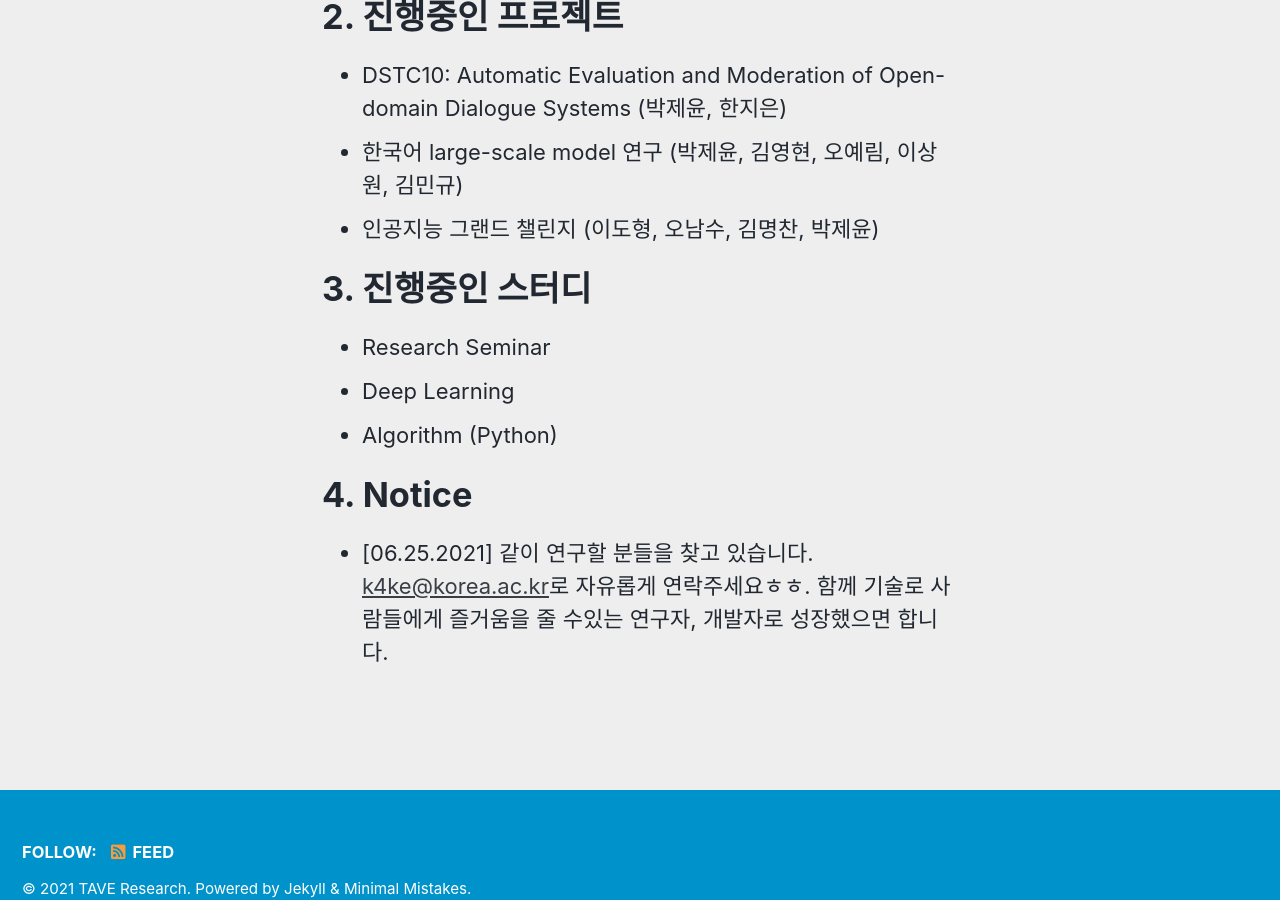
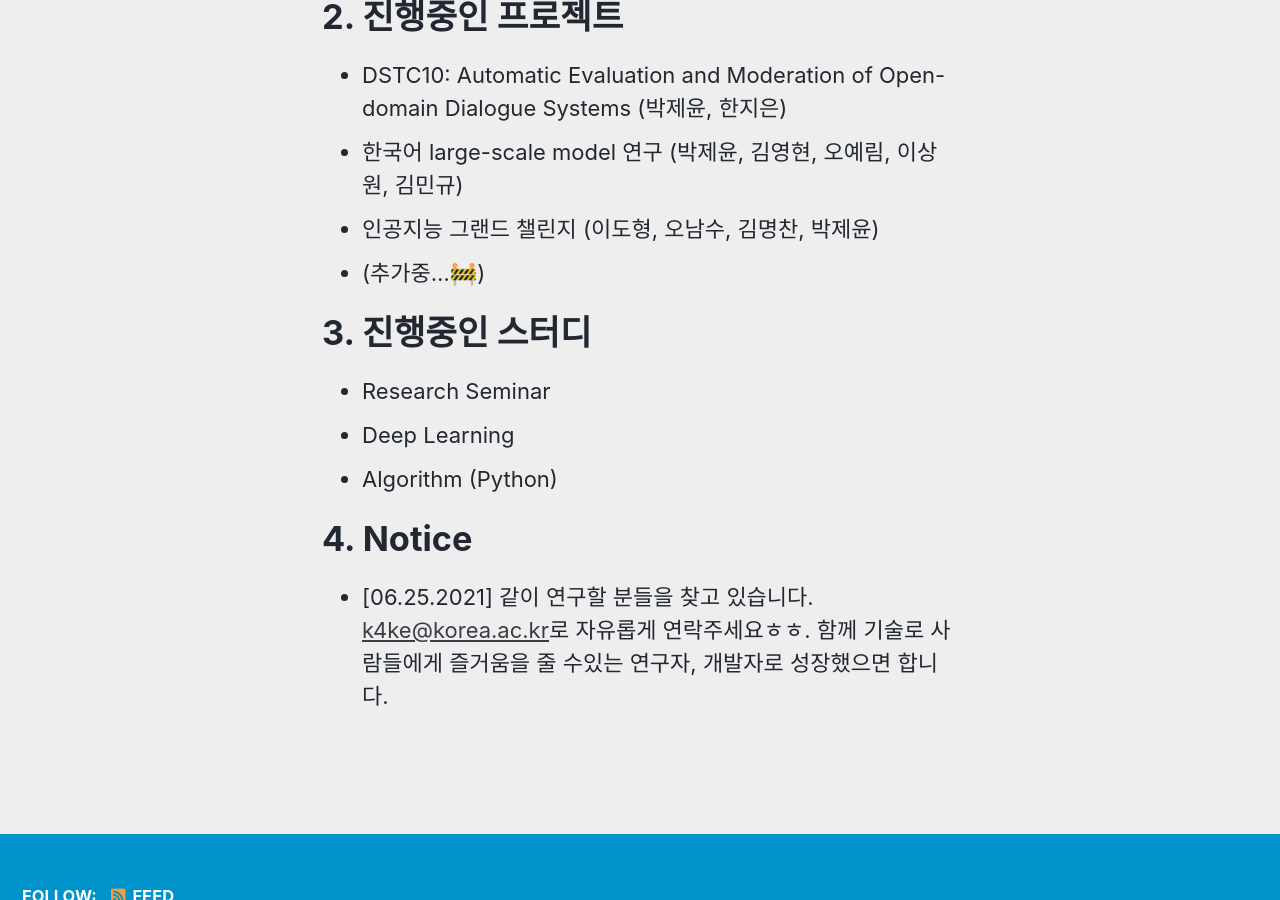
Before and after one commit to TAVEResearch/TAVEResearch.github.io, a Jekyll site: the page built from about.md, in a window 1280 px wide and 900 px high, scrolled down 509 px. Built offline with Jekyll 4.4.1, drawn with Linux system fonts in a browser that asks for light colours; cached includes are drawn as plain includes.

Commit message:
Update about.md

```diff
--- a/about.md
+++ b/about.md
@@ -18,6 +18,7 @@ TAVE OB들을 위한 연구그룹입니다. 컴퓨터비전 및 자연어처리
 - DSTC10: Automatic Evaluation and Moderation of Open-domain Dialogue Systems (박제윤, 한지은)
 - 한국어 large-scale model 연구 (박제윤, 김영현, 오예림, 이상원, 김민규)
 - 인공지능 그랜드 챌린지 (이도형, 오남수, 김명찬, 박제윤)
+- (추가중...🚧)
 
 # 3. 진행중인 스터디
 
```
